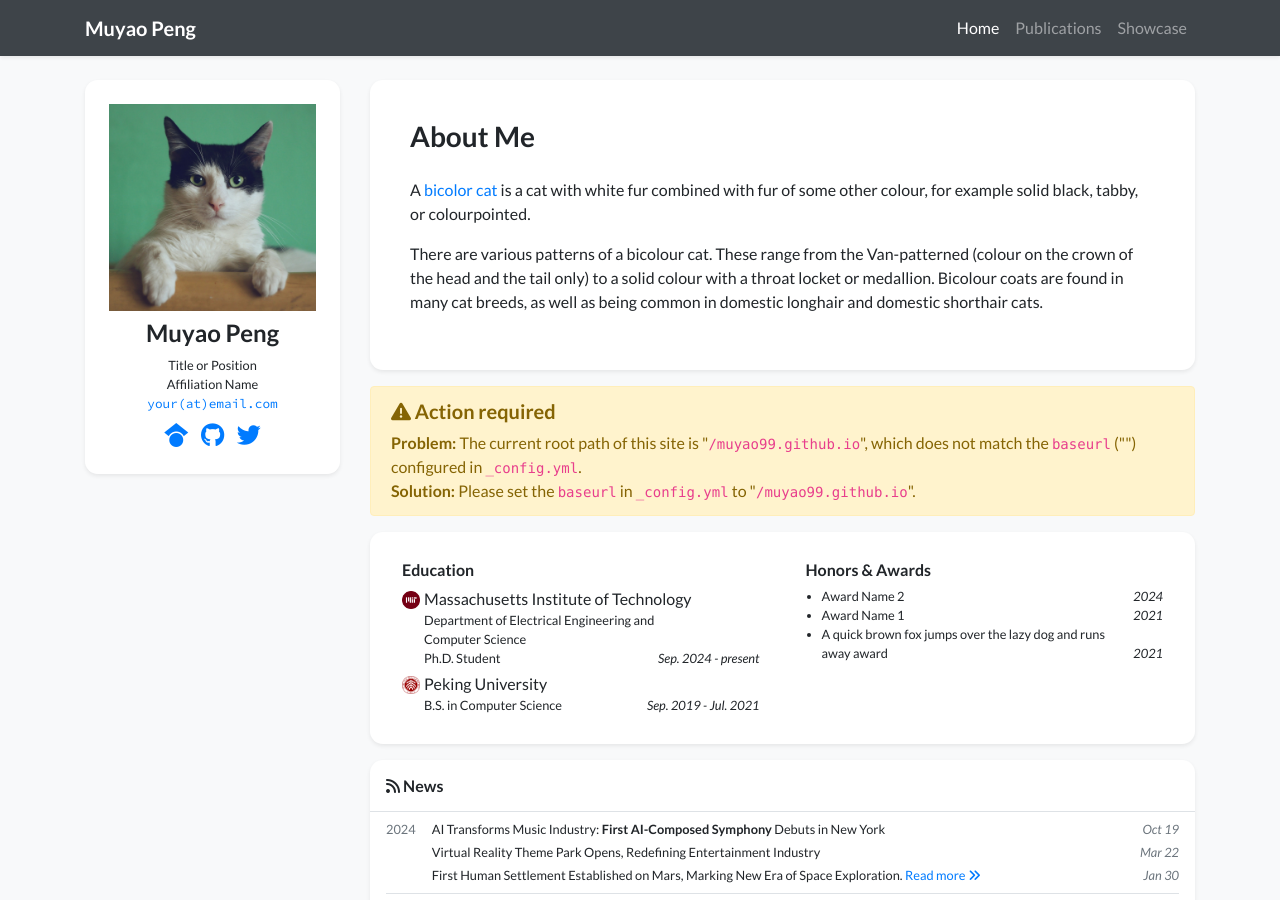
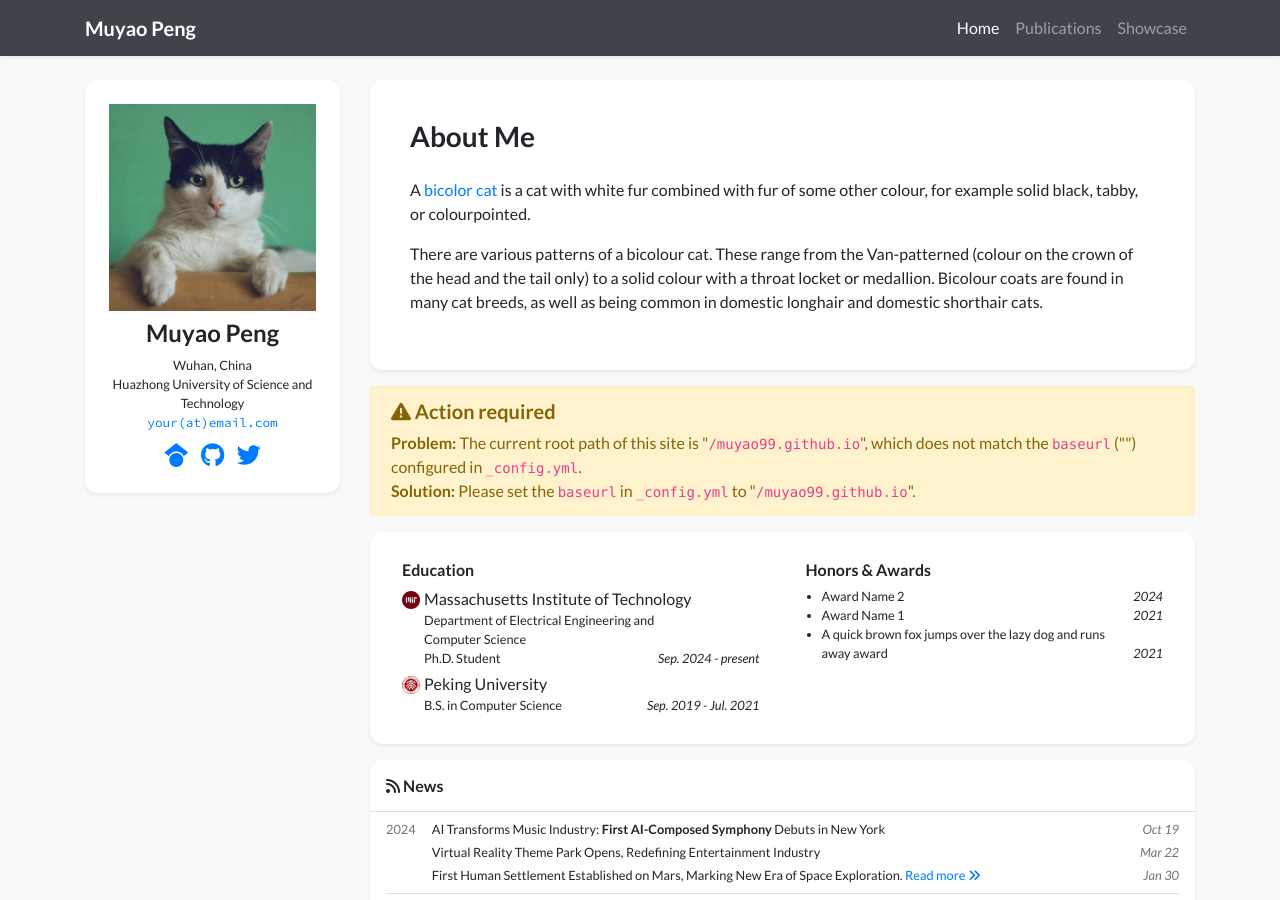
Before and after one commit to muyao99/muyao99.github.io, a Jekyll site: the page built from index.html, in a window 1280 px wide and 900 px high. Built offline with Jekyll 4.4.1, drawn with Linux system fonts in a browser that asks for light colours; nearby versions of some CDN libraries; a style sheet for code colours, icons or effects is not loaded.

Commit message:
Update profile.yml

```diff
--- a/_data/profile.yml
+++ b/_data/profile.yml
@@ -3,8 +3,8 @@ secondary_name: ""
 navbar_name: "Muyao Peng"
 
 positions:
-- name: Title or Position
-- name: Affiliation Name
+- name: Wuhan, China
+- name: Huazhong University of Science and Technology
   logo: /assets/images/badges/MIT_Social_circle.png  # Logo is optional
 
 
```
